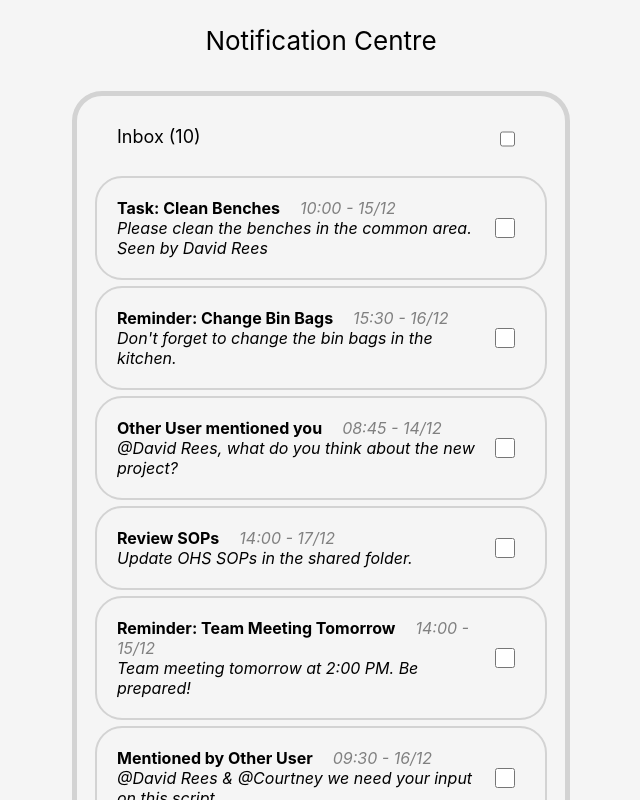
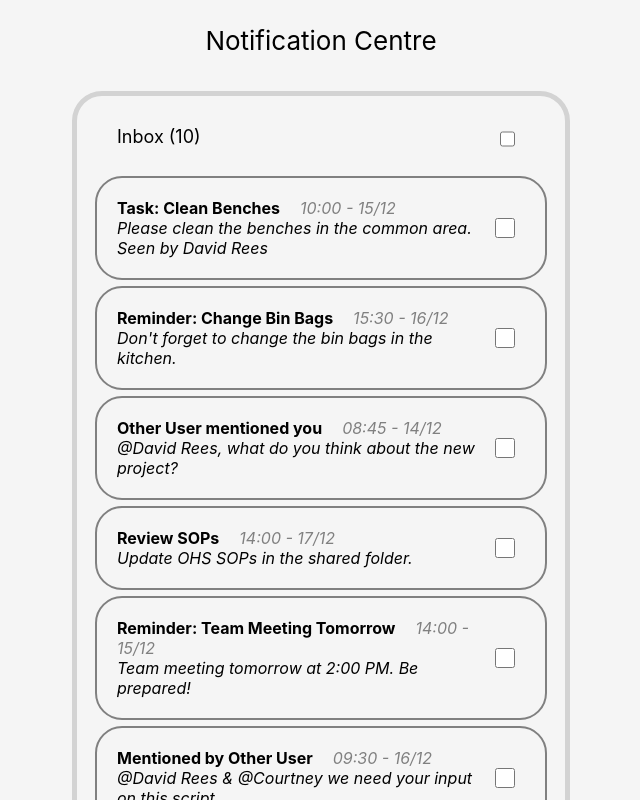
Before and after one commit to FluxOblivion/CompoundNotifications, a React (Create React App) app in the folder compound-eval/: page / in a window 1280 px wide. Shown: the top 800 px of the page, without its empty margins (319-959 px from the left). Built offline with nearby package versions, Linux system fonts and the light colour scheme.

Commit message:
Minor style adjustments

```diff
--- a/compound-eval/src/component/notificationPanel.css
+++ b/compound-eval/src/component/notificationPanel.css
@@ -5,7 +5,7 @@
     margin-bottom: 10px;
     border-radius: 25px;
     display: flex;
-    outline: lightgray solid 2px;
+    outline: gray solid 2px;
 }
 
 .notification-object:hover {
@@ -15,6 +15,7 @@
 
 .read {
     background-color: lightgray;
+    outline-color: lightgrey;
 }
 
 .checkbox {
```
